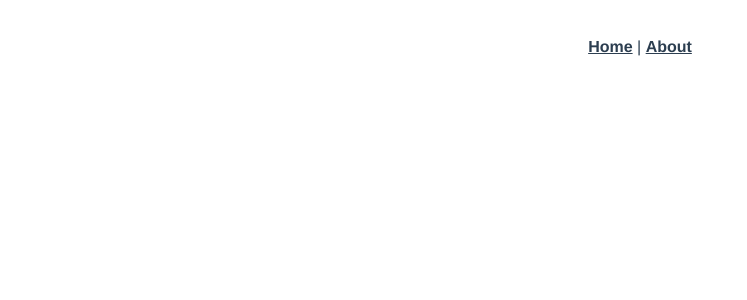
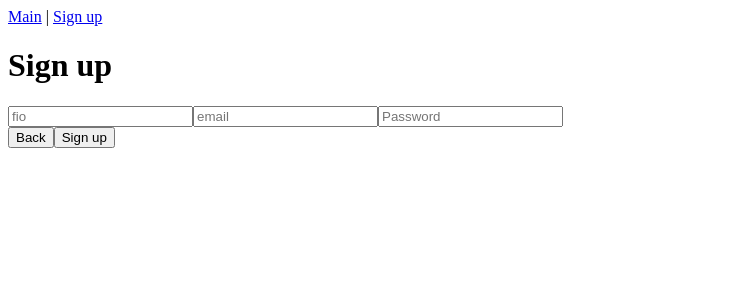
Before and after one commit to Tuysay/vie_cli, a Vue app: page /registration in a window 1280 px wide. Before the commit this address had no page. Shown: the top 300 px of the page, without its empty margins (0-747 px from the left). Built offline with nearby package versions, Linux system fonts and the light colour scheme.

Commit message:
сделал регистрацию и логин с главной страницей, вроде

```diff
--- a/src/App.vue
+++ b/src/App.vue
@@ -1,30 +1,16 @@
 <template>
-  <nav>
-    <router-link to="/">Home</router-link> |
-    <router-link to="/about">About</router-link>
-  </nav>
   <router-view/>
 </template>
 
+<script setup>
+</script>
+
+<script>
+export default {
+  name: 'App'
+};
+</script>
+
 <style>
-#app {
-  font-family: Avenir, Helvetica, Arial, sans-serif;
-  -webkit-font-smoothing: antialiased;
-  -moz-osx-font-smoothing: grayscale;
-  text-align: center;
-  color: #2c3e50;
-}
-
-nav {
-  padding: 30px;
-}
-
-nav a {
-  font-weight: bold;
-  color: #2c3e50;
-}
-
-nav a.router-link-exact-active {
-  color: #42b983;
-}
+/* Стили можно добавить по желанию */
 </style>
--- a/src/components/HelloWorld.vue
+++ /dev/null
@@ -1,58 +0,0 @@
-<template>
-  <div class="hello">
-    <h1>{{ msg }}</h1>
-    <p>
-      For a guide and recipes on how to configure / customize this project,<br>
-      check out the
-      <a href="https://cli.vuejs.org" target="_blank" rel="noopener">vue-cli documentation</a>.
-    </p>
-    <h3>Installed CLI Plugins</h3>
-    <ul>
-      <li><a href="https://github.com/vuejs/vue-cli/tree/dev/packages/%40vue/cli-plugin-router" target="_blank" rel="noopener">router</a></li>
-      <li><a href="https://github.com/vuejs/vue-cli/tree/dev/packages/%40vue/cli-plugin-vuex" target="_blank" rel="noopener">vuex</a></li>
-    </ul>
-    <h3>Essential Links</h3>
-    <ul>
-      <li><a href="https://vuejs.org" target="_blank" rel="noopener">Core Docs</a></li>
-      <li><a href="https://forum.vuejs.org" target="_blank" rel="noopener">Forum</a></li>
-      <li><a href="https://chat.vuejs.org" target="_blank" rel="noopener">Community Chat</a></li>
-      <li><a href="https://twitter.com/vuejs" target="_blank" rel="noopener">Twitter</a></li>
-      <li><a href="https://news.vuejs.org" target="_blank" rel="noopener">News</a></li>
-    </ul>
-    <h3>Ecosystem</h3>
-    <ul>
-      <li><a href="https://router.vuejs.org" target="_blank" rel="noopener">vue-router</a></li>
-      <li><a href="https://vuex.vuejs.org" target="_blank" rel="noopener">vuex</a></li>
-      <li><a href="https://github.com/vuejs/vue-devtools#vue-devtools" target="_blank" rel="noopener">vue-devtools</a></li>
-      <li><a href="https://vue-loader.vuejs.org" target="_blank" rel="noopener">vue-loader</a></li>
-      <li><a href="https://github.com/vuejs/awesome-vue" target="_blank" rel="noopener">awesome-vue</a></li>
-    </ul>
-  </div>
-</template>
-
-<script>
-export default {
-  name: 'HelloWorld',
-  props: {
-    msg: String
-  }
-}
-</script>
-
-<!-- Add "scoped" attribute to limit CSS to this component only -->
-<style scoped>
-h3 {
-  margin: 40px 0 0;
-}
-ul {
-  list-style-type: none;
-  padding: 0;
-}
-li {
-  display: inline-block;
-  margin: 0 10px;
-}
-a {
-  color: #42b983;
-}
-</style>
--- /dev/null
+++ b/src/components/Login.vue
@@ -0,0 +1,101 @@
+<template>
+  <div>
+    <nav>
+      <router-link to="/">Main</router-link>
+      |
+      <router-link to="/registration">Sign up</router-link>
+      |
+      <router-link to="/login">Sign in</router-link>
+    </nav>
+    <h1>Sign in</h1>
+    <div>
+      <form @submit.prevent="login">
+        <input type="email" v-model="email" placeholder="email" required>
+        <input type="password" v-model="password" placeholder="Password" minlength="4" required>
+        <div>
+          <button @click="toMain">Back</button>
+          <button type="submit">Login</button>
+          <!-- Добавлено -->
+          <div v-if="loading" class="loading">Загрузка...</div>
+        </div>
+      </form>
+    </div>
+    <!-- Перемещено внутрь блока form -->
+    <div v-if="errors" class="error">{{ error }}</div>
+  </div>
+</template>
+
+<script>
+import { thisUrl } from "@/utils/api";
+
+export default {
+  data() {
+    return {
+      email: "",
+      password: "",
+      error: "",
+      loading: false,
+      errors: false,
+    };
+  },
+  methods: {
+    async login() {
+      try {
+        this.loading = true;
+        const url = thisUrl() + "/login";
+        const response = await fetch(url, {
+          method: "POST",
+          headers: {
+            "Content-Type": "application/json",
+          },
+          body: JSON.stringify({
+            email: this.email,
+            password: this.password,
+          }),
+        });
+
+        if (response.ok) {
+          const userToken = await response.json();
+          localStorage.setItem("userToken", userToken.data.user_token);
+          this.$router.push("/");
+        } else {
+          if (response.status === 401) {
+            this.error = "Неправильный логин или пароль";
+          } else {
+            this.error = "Ошибка входа";
+          }
+          this.email = "";
+          this.password = "";
+          this.errors = true;
+          setTimeout(() => {
+            this.errors = false;
+          }, 3000);
+        }
+      } catch (error) {
+        console.error("Ошибка:", error);
+        this.error = "Ошибка входа";
+        this.email = "";
+        this.password = "";
+        this.errors = true;
+        setTimeout(() => {
+          this.errors = false;
+        }, 3000);
+      } finally {
+        this.loading = false;
+      }
+    },
+    toMain() {
+      this.$router.push("/");
+    },
+  },
+};
+</script>
+
+<style>
+.loading {
+  color: #007bff; /* Цвет загрузки */
+  font-size: 14px;
+  margin-top: 10px;
+}
+
+</style>
--- /dev/null
+++ b/src/components/Registration.vue
@@ -0,0 +1,91 @@
+<template>
+  <div>
+    <nav>
+      <router-link to="/">Main</router-link>
+      |
+      <router-link to="/registration">Sign up</router-link>
+    </nav>
+    <h1>Sign up</h1>
+    <div>
+      <form @submit.prevent="register" class="register">
+        <input v-model="fio" placeholder="fio">
+        <input type="email" v-model="email" placeholder="email" required>
+        <input type="password" v-model="password" placeholder="Password" minlength="4" required>
+        <div>
+          <button @click="toMain">Back</button>
+          <button type="submit">Sign up</button>
+          <div v-if="loading" class="loading">Загрузка...</div>
+        </div>
+
+      </form>
+
+    </div>
+    <div v-if="errors">
+      {{ error }}
+    </div>
+  </div>
+</template>
+
+<script>
+import {thisUrl} from "@/utils/api";
+export default {
+  data() {
+    return {
+      fio: '',
+      email: '',
+      password: '',
+      error: '',
+      loading: false,
+      errors: ''
+    }
+  },
+  methods: {
+    async register() {
+      try {
+        this.loading = true;
+        const url = thisUrl() + "/signup";
+        const response = await fetch(url, {
+          method: 'POST',
+          headers: {
+            'Content-Type': 'application/json'
+          },
+          body: JSON.stringify({
+            fio: this.fio,
+            email: this.email,
+            password: this.password
+          })
+        });
+
+        if (response.ok) {
+          this.$router.push('/login');
+        } else {
+          if (response.status === 409) {
+            this.error = 'Пользователь с таким email уже существует';
+          } else {
+            this.error = 'Ошибка регистрации';
+          }
+          this.fio = ''
+          this.email = ''
+          this.password = ''
+          this.errors = true;
+          setTimeout(() => {
+            this.errors = false;
+          }, 3000);
+        }
+      } catch (error) {
+        console.error('Ошибка:', error);
+        this.error = 'Ошибка регистрации';
+        this.fio = ''
+        this.email = ''
+        this.password = ''
+        this.errors = true;
+        setTimeout(() => {
+          this.errors = false;
+        }, 3000);
+      } finally {
+        this.loading = false;
+      }
+    }
+  }
+}
+</script>
--- a/src/router/index.js
+++ b/src/router/index.js
@@ -1,5 +1,9 @@
-import { createRouter, createWebHistory } from 'vue-router'
+
+import {createRouter, createWebHistory} from 'vue-router'
 import HomeView from '../views/HomeView.vue'
+import Login from "@/components/Login.vue";
+import Registration from "@/components/Registration.vue";
+
 
 const routes = [
   {
@@ -8,15 +12,16 @@ const routes = [
     component: HomeView
   },
   {
-    path: '/about',
-    name: 'about',
-    // route level code-splitting
-    // this generates a separate chunk (about.[hash].js) for this route
-    // which is lazy-loaded when the route is visited.
-    component: function () {
-      return import(/* webpackChunkName: "about" */ '../views/AboutView.vue')
-    }
+    path: '/login',
+    name: 'login',
+    component: Login
+  },
+  {
+    path: '/registration',
+    name: 'registration',
+    component: Registration
   }
+
 ]
 
 const router = createRouter({
--- a/src/views/AboutView.vue
+++ /dev/null
@@ -1,5 +0,0 @@
-<template>
-  <div class="about">
-    <h1>This is an about page</h1>
-  </div>
-</template>
--- a/src/views/HomeView.vue
+++ b/src/views/HomeView.vue
@@ -1,18 +1,76 @@
 <template>
-  <div class="home">
-    <img alt="Vue logo" src="../assets/logo.png">
-    <HelloWorld msg="Welcome to Your Vue.js App"/>
+  <div>
+    <nav>
+      <router-link to="/">Main</router-link>
+      |
+      <router-link to="/registration">Sign up</router-link>
+      |
+      <router-link to="/login">Sign in</router-link>
+    </nav>
+    <h1>Sigh in</h1>
+    <div>
+      <form @submit.prevent="login">
+        <input type="email" v-model="email" placeholder="email">
+        <input type="password" v-model="password" placeholder="Password">
+        <div>
+          <button @click="toMain">Back</button>
+          <button type="submit">Login</button>
+        </div>
+      </form>
+
+    </div>
+    <div class="show-error" v-if="errors">
+      {{ error }}
+    </div>
+
   </div>
 </template>
 
 <script>
-// @ is an alias to /src
-import HelloWorld from '@/components/HelloWorld.vue'
 
+import {thisUrl} from "@/utils/api";
 export default {
-  name: 'HomeView',
-  components: {
-    HelloWorld
+  data() {
+    return {
+
+      email: '',
+      password: '',
+      error: '',
+      errors: false
+    }
+  },
+  methods: {
+    async login() {
+      const url = thisUrl() + "/login";
+      const response = await fetch(url, {
+        method: 'POST',
+        headers: {
+          'Content-Type': 'application/json'
+        },
+        body: JSON.stringify({
+          email: this.email,
+          password: this.password
+        })
+      });
+      if (response.ok) {
+        const userToken = await response.json();
+        localStorage.setItem('userToken', userToken.data.user_token);
+        this.$router.push('/');
+      } else {
+        this.error = 'Failed login'
+        this.email = ''
+        this.password = ''
+        this.errors = true;
+        setTimeout(() => {
+          this.errors = false;
+        }, 3000);
+      }
+
+    },
+    toMain() {
+      this.$router.push('/');
+    }
+
   }
 }
 </script>
```
